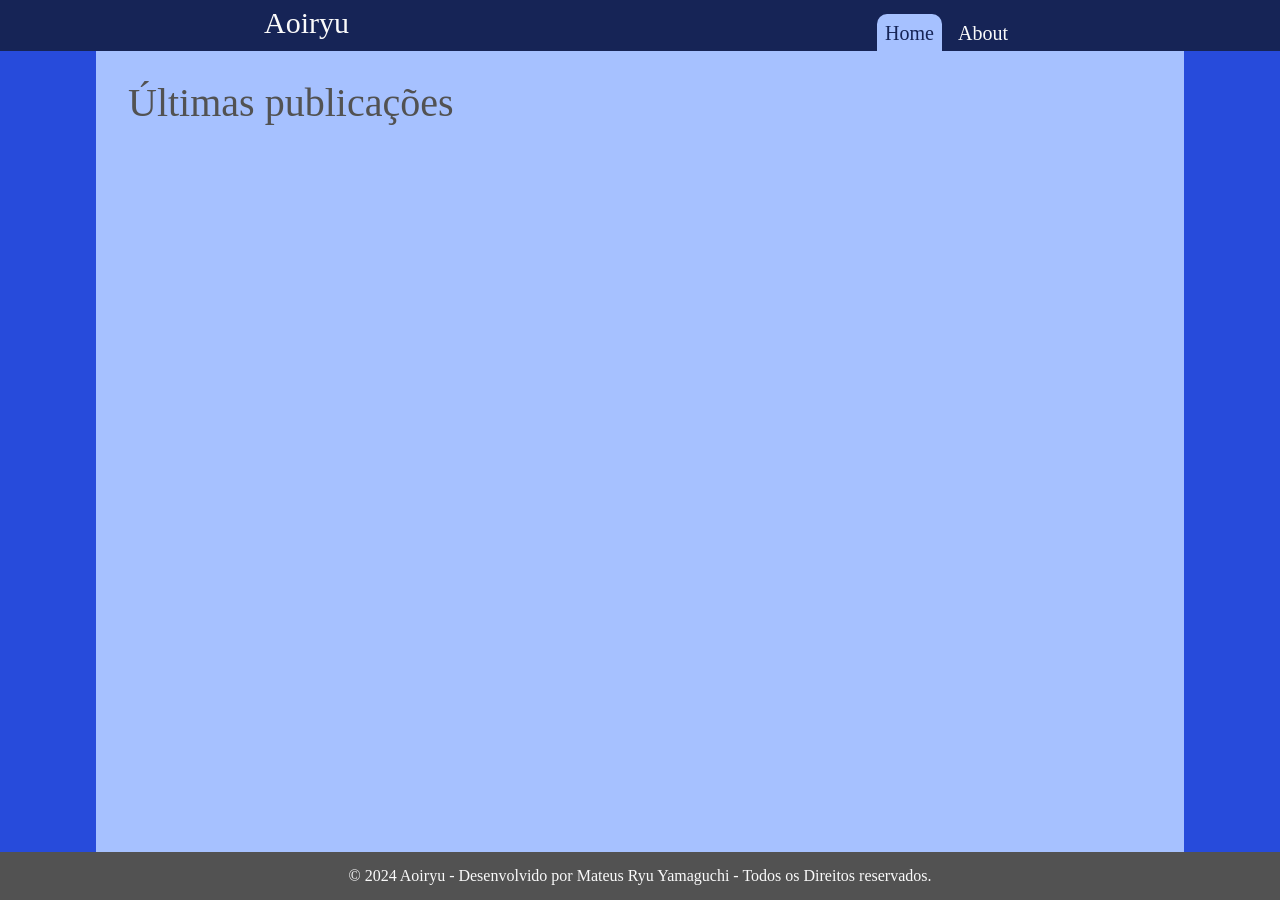
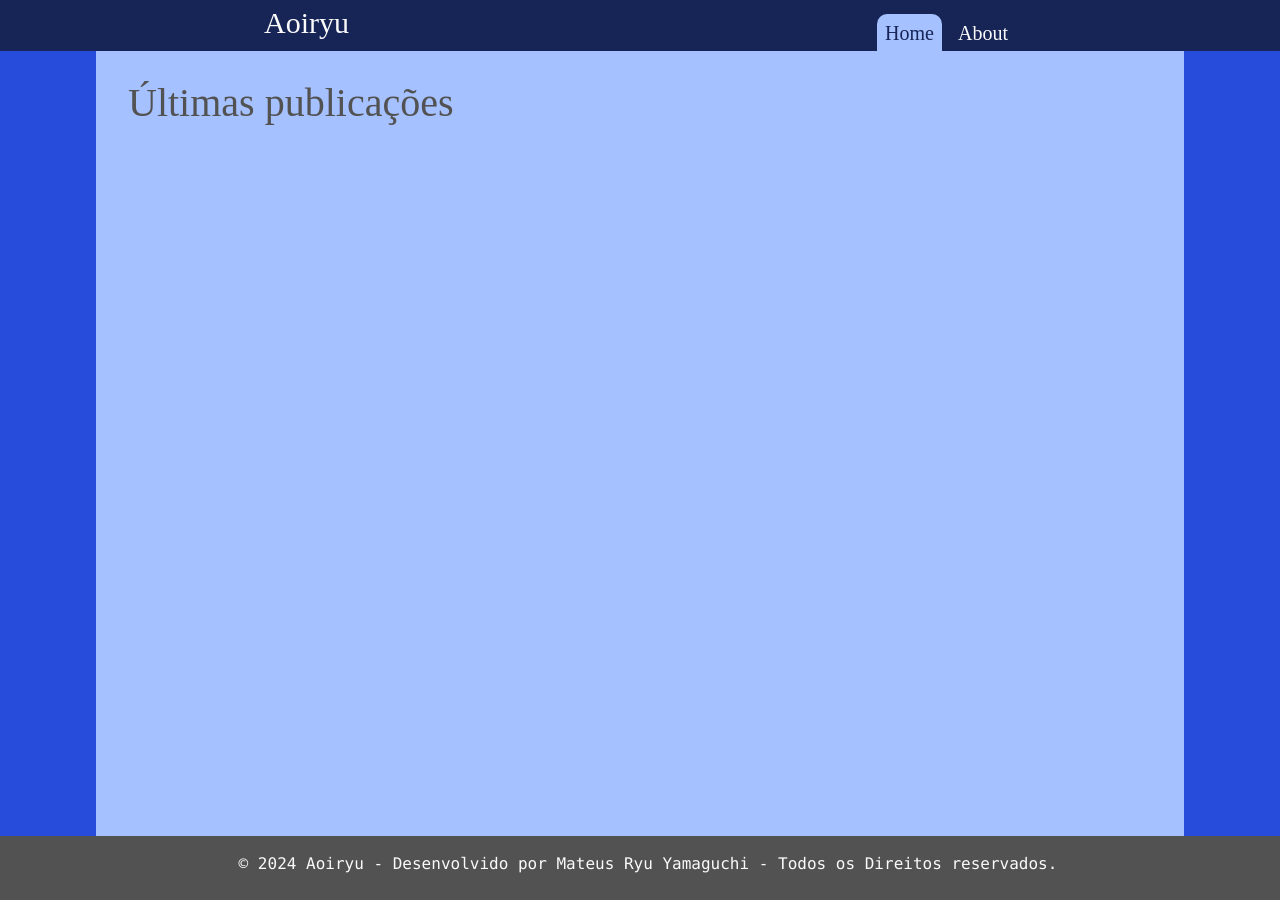
Before and after one commit to MateusRyu/aoi, a Jekyll site: the page built from index.html, in a window 1280 px wide. Built offline with Jekyll 4.4.1, drawn with Linux system fonts in a browser that asks for light colours; the list of posts is cut into pages by our own code.

Commit message:
feat: Update paragraph style

```diff
--- a/_sass/main.scss
+++ b/_sass/main.scss
@@ -123,12 +123,12 @@
     font-size: 25px;
 }
 
-.body-1 {
-    font-size: 30px;
-}
-
-.body-2 {
-    font-size: 10px;
+p {
+    font-family: "Lucida Console", "Courier New", monospace;
+    font-size: 16px;
+    line-height: 24px;
+    margin-bottom: 8px;
+    text-indent: 1rem;
 }
 
 .caption {
```
